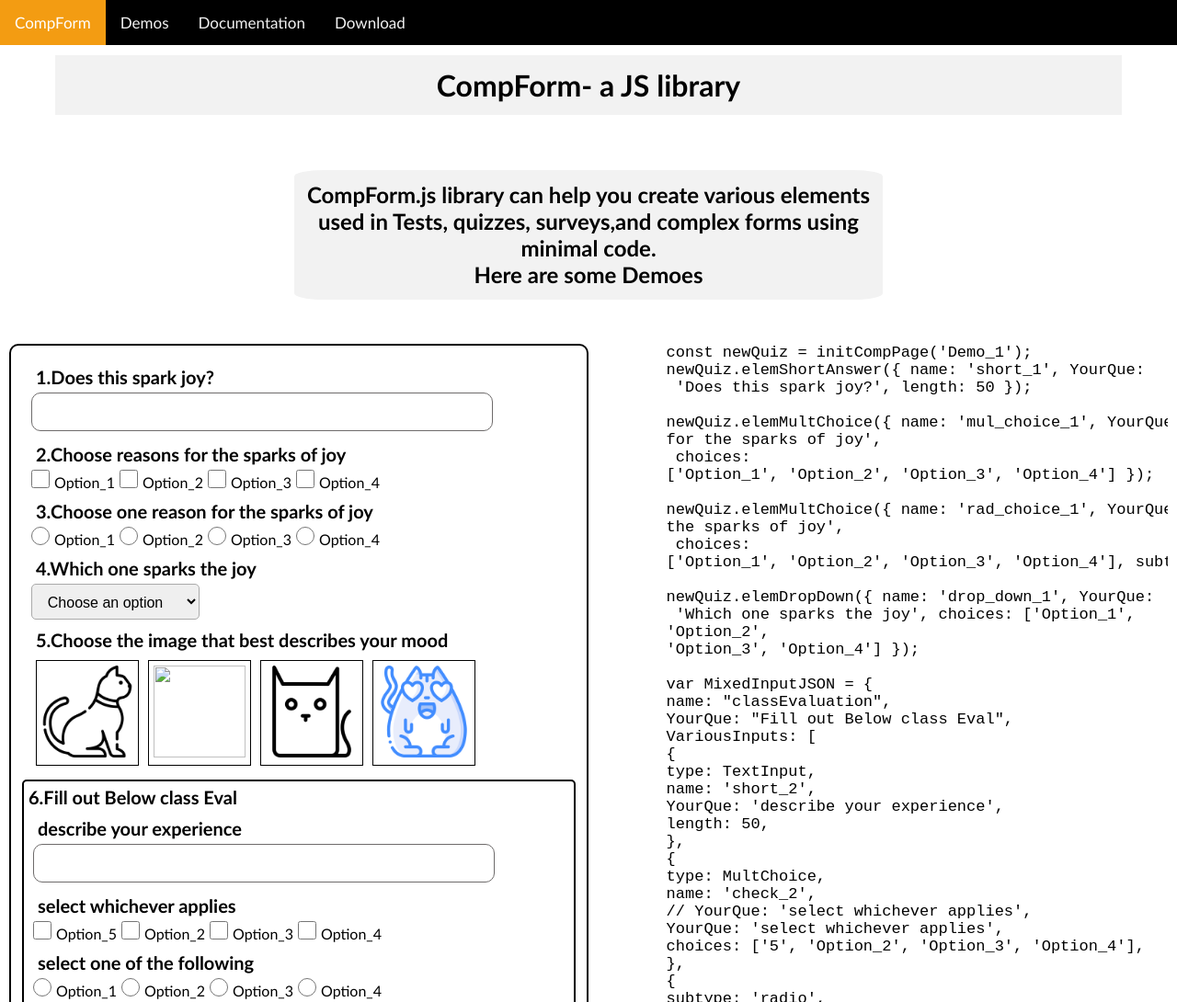
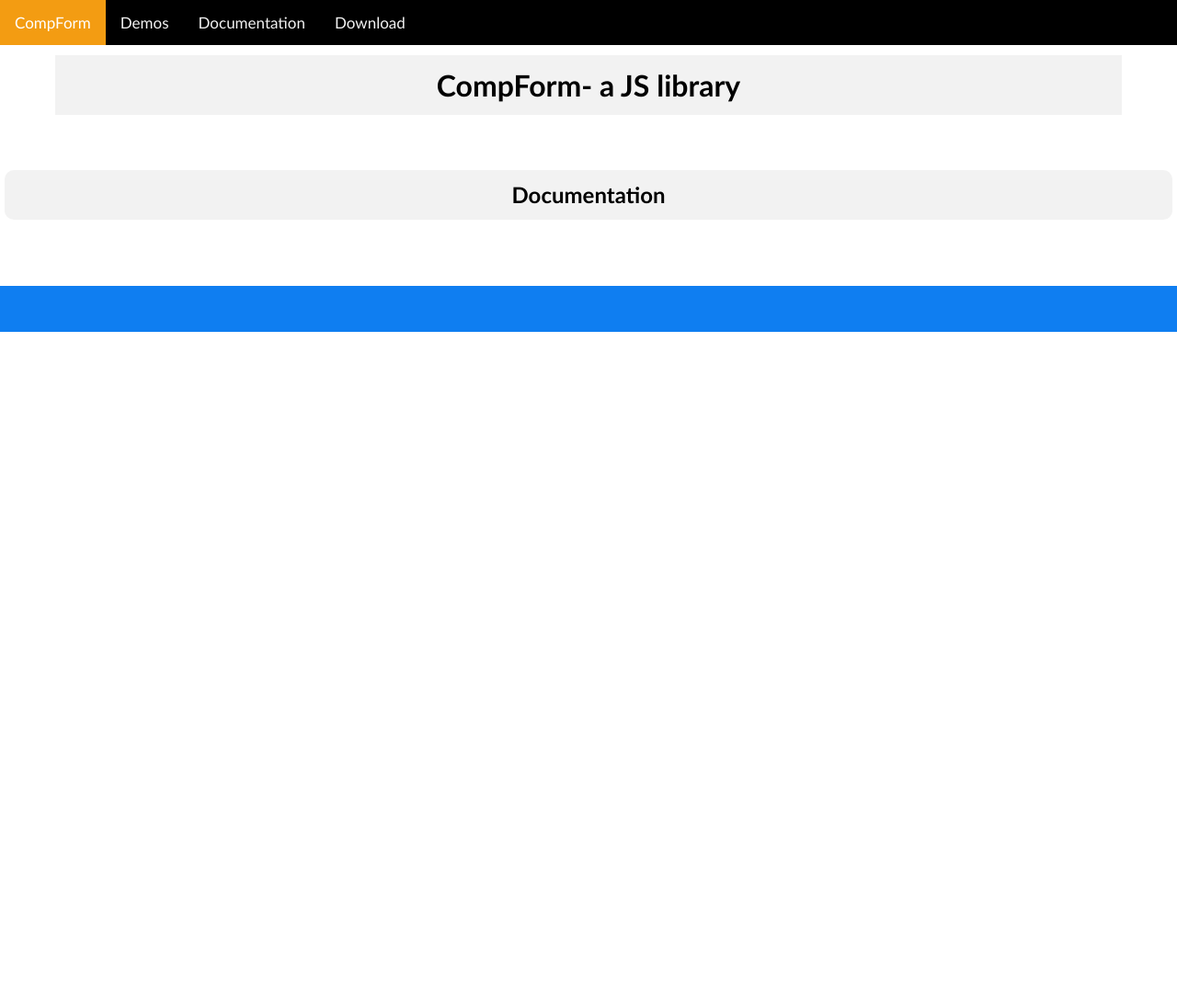
Before and after one commit to PiUkani/CompForm_JS_library, a website: page pub/doc.html in a window 1280 px wide. Shown: the top 1090 px of the page at 92% size. After the commit the page ends 800 px from the top, so only its background shows below. Drawn offline with Linux system fonts and the light colour scheme.

Commit message:
improved overall looks and added features in demo page

```diff
--- a/pub/CompForm.js
+++ b/pub/CompForm.js
@@ -617,7 +617,6 @@ class RubricTable {
 		// var answer = [];
 		for (var i = 0; i < this.cols.length; i++) {
 			var ElemName = this.rows[i].value;
-			console.log(ElemName);
 			const mainDiv = document.getElementById(this.name + '-table_row_title' + i);
 
 			for (var j = 0; j < this.rows.length; j++) {
--- a/pub/demo.css
+++ b/pub/demo.css
@@ -45,6 +45,7 @@
 .sub-menu a.main {
     background-color: #f39c12;
     color: white;
+    cursor: pointer;
 }
 
 .demodiv {
@@ -57,7 +58,7 @@
     flex-grow: 1;
     margin: 0px 10px;
     padding: 10px;
-    height: 60px;
+    height: auto;
 }
 
 .rendered_demo {
--- a/pub/doc.html
+++ b/pub/doc.html
@@ -17,19 +17,16 @@
 
     <div class="main-menu" id="Mainmenu">
         <a href="/" class="main">CompForm</a>
-        <a href="/demo.html">Demos</a>
-        <a href="/doc.html">Documentation</a>
-        <a href="/CompForm.js" download="CompForm.js">Download</a>
+        <a href="/demo">Demos</a>
+        <a href="/doc">Documentation</a>
+        <a href="/download" download="CompForm">Download</a>
     </div>
     <div class="header">
         <h1 id="main-title">CompForm- a JS library</h1>
 
     </div>
-    <div class="sub-header">
-        <h2>CompForm.js library can help you create various elements used in Tests, quizzes, surveys,and complex forms
-            using minimal code.
-            <p>Here are some Demoes</p>
-        </h2>
+    <div class="sub-header_0">
+        <h2>Documentation</h2>
     </div>
     </br>
 
@@ -38,62 +35,12 @@
 
 
         <div class="comp_quiz-example">
-            <div id='Demo_1'>
-            </div>
 
-            <div class='demo_code'>
-                <pre>
-        const newQuiz = initCompPage('Demo_1');
-        newQuiz.elemShortAnswer({ name: 'short_1', YourQue:
-         'Does this spark joy?', length: 50 });
 
-        newQuiz.elemMultChoice({ name: 'mul_choice_1', YourQue: 'Choose reasons
-        for the sparks of joy',
-         choices:
-        ['Option_1', 'Option_2', 'Option_3', 'Option_4'] });
-
-        newQuiz.elemMultChoice({ name: 'rad_choice_1', YourQue: 'Choose one reason for
-        the sparks of joy',
-         choices:
-        ['Option_1', 'Option_2', 'Option_3', 'Option_4'], subtype: 'radio' });
-
-        newQuiz.elemDropDown({ name: 'drop_down_1', YourQue:
-         'Which one sparks the joy', choices: ['Option_1',
-        'Option_2',
-        'Option_3', 'Option_4'] });
-
-        var MixedInputJSON = {
-        name: "classEvaluation",
-        YourQue: "Fill out Below class Eval",
-        VariousInputs: [
-        {
-        type: TextInput,
-        name: 'short_2',
-        YourQue: 'describe your experience',
-        length: 50,
-        },
-        {
-        type: MultChoice,
-        name: 'check_2',
-        // YourQue: 'select whichever applies',
-        YourQue: 'select whichever applies',
-        choices: ['5', 'Option_2', 'Option_3', 'Option_4'],
-        },
-        {
-        subtype: 'radio',
-        type: MultChoice,
-        name: 'radio_2',
-        YourQue: 'select one of the following',
-        choices: ['Option_1', 'Option_2', 'Option_3', 'Option_4'],
-        }
-        ],
-        };
-      </pre>
-            </div>
         </div>
 
     </div>
-    <div id='output'><button class='get-data-button' onclick="CompleteQuiz(newQuiz.getdata());">Get Data</button></div>
+    <!-- <div id='output'><button class='get-data-button' onclick="CompleteQuiz(newQuiz.getdata());">Get Data</button></div> -->
     <div id="footer"></div>
     <script type="text/javascript" src="CompForm.js"></script>
     <script type="text/javascript" src="index.js"></script>
--- a/pub/index.css
+++ b/pub/index.css
@@ -51,12 +51,27 @@ pre {
 
 }
 
-.sub-header {
+.sub-header-container {
+  display: flex;
+}
+
+.sub-header_0 {
+  flex: 0 0 47%;
   background-color: #f2f2f2;
   padding: 1%;
-  margin: 10px 25%;
+  margin: 10px 5px;
   width: auto;
-  border-radius: 5%;
+  border-radius: 10px;
+  text-align: center;
+}
+
+.sub-header_1 {
+  flex-grow: 1;
+  background-color: #f2f2f2;
+  padding: 1%;
+  margin: 10px 5px;
+  width: auto;
+  border-radius: 10px;
   text-align: center;
 }
 
@@ -105,6 +120,17 @@ pre {
   border-color: #333;
 }
 
+.get-data-button:hover {
+  box-shadow: 0 0 10px #f39c12;
+}
+
 #footer {
   height: 50px;
+
+  left: 0;
+  bottom: 0;
+  width: 100%;
+  background-color: #0f7ef1;
+  color: white;
+  text-align: center;
 }
```
Also changed, not shown: pub/demo.html (+29 -22 lines), pub/index.html (+15 -11 lines), server.js (+10 -0 lines), 1 other file.
